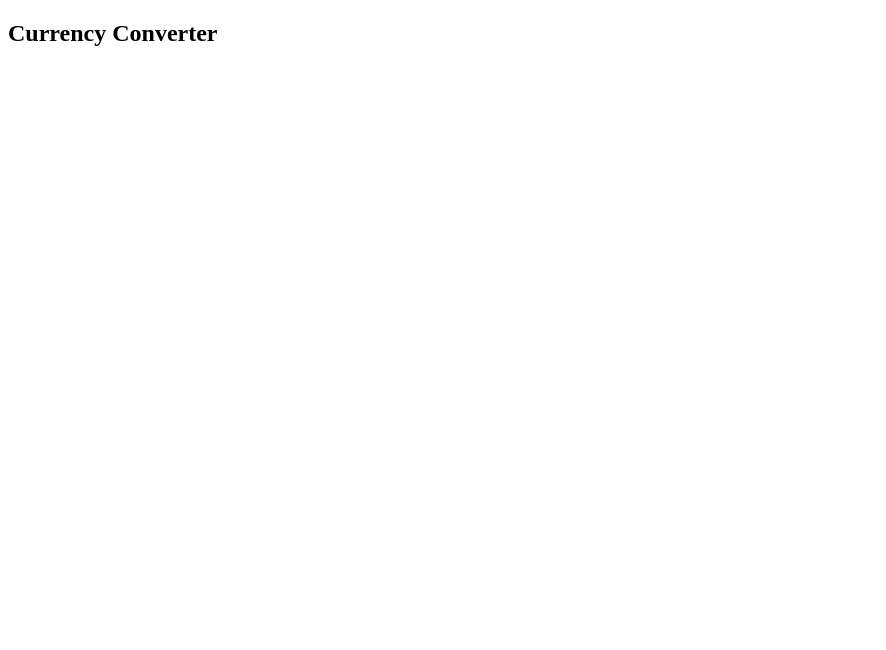
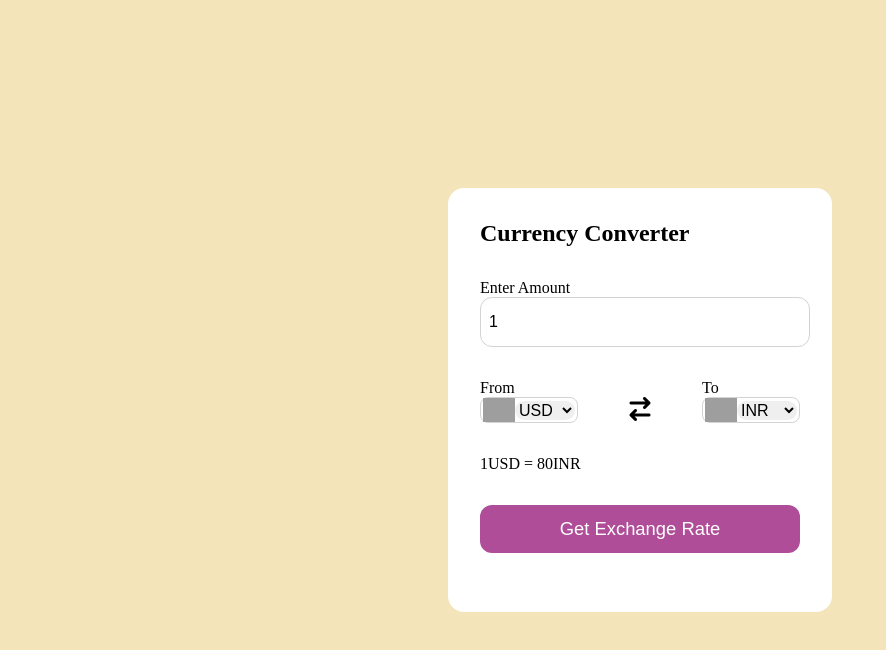
Before and after one commit to hossaintaufiq/Currency_Converter, a plain HTML site: page index.html in a window 1280 px wide. Shown: the whole page, without its empty margins (0-886 px from the left). Drawn offline with Linux system fonts and the light colour scheme; no server answers; grey boxes are pictures that could not be loaded.

Commit message:
apin is not working

```diff
--- /dev/null
+++ b/app.js
@@ -0,0 +1,59 @@
+const BASE_URL =
+  "https://cdn.jsdelivr.net/gh/fawazahmed0/currency-api@1/latest/currencies";
+
+const dropdowns = document.querySelectorAll(".dropdown select");
+const btn = document.querySelector("form button");
+const fromCurr = document.querySelector(".from select");
+const toCurr = document.querySelector(".to select");
+const msg = document.querySelector(".msg");
+
+for (let select of dropdowns) {
+  for (currCode in countryList) {
+    let newOption = document.createElement("option");
+    newOption.innerText = currCode;
+    newOption.value = currCode;
+    if (select.name === "from" && currCode === "USD") {
+      newOption.selected = "selected";
+    } else if (select.name === "to" && currCode === "INR") {
+      newOption.selected = "selected";
+    }
+    select.append(newOption);
+  }
+
+  select.addEventListener("change", (evt) => {
+    updateFlag(evt.target);
+  });
+}
+
+const updateExchangeRate = async () => {
+  let amount = document.querySelector(".amount input");
+  let amtVal = amount.value;
+  if (amtVal === "" || amtVal < 1) {
+    amtVal = 1;
+    amount.value = "1";
+  }
+  const URL = `${BASE_URL}/${fromCurr.value.toLowerCase()}/${toCurr.value.toLowerCase()}.json`;
+  let response = await fetch(URL);
+  let data = await response.json();
+  let rate = data[toCurr.value.toLowerCase()];
+
+  let finalAmount = amtVal * rate;
+  msg.innerText = `${amtVal} ${fromCurr.value} = ${finalAmount} ${toCurr.value}`;
+};
+
+const updateFlag = (element) => {
+  let currCode = element.value;
+  let countryCode = countryList[currCode];
+  let newSrc = `https://flagsapi.com/${countryCode}/flat/64.png`;
+  let img = element.parentElement.querySelector("img");
+  img.src = newSrc;
+};
+
+btn.addEventListener("click", (evt) => {
+  evt.preventDefault();
+  updateExchangeRate();
+});
+
+window.addEventListener("load", () => {
+  updateExchangeRate();
+});
--- /dev/null
+++ b/codes.js
@@ -0,0 +1,161 @@
+const countryList = {
+  AED: "AE",
+  AFN: "AF",
+  XCD: "AG",
+  ALL: "AL",
+  AMD: "AM",
+  ANG: "AN",
+  AOA: "AO",
+  AQD: "AQ",
+  ARS: "AR",
+  AUD: "AU",
+  AZN: "AZ",
+  BAM: "BA",
+  BBD: "BB",
+  BDT: "BD",
+  XOF: "BE",
+  BGN: "BG",
+  BHD: "BH",
+  BIF: "BI",
+  BMD: "BM",
+  BND: "BN",
+  BOB: "BO",
+  BRL: "BR",
+  BSD: "BS",
+  NOK: "BV",
+  BWP: "BW",
+  BYR: "BY",
+  BZD: "BZ",
+  CAD: "CA",
+  CDF: "CD",
+  XAF: "CF",
+  CHF: "CH",
+  CLP: "CL",
+  CNY: "CN",
+  COP: "CO",
+  CRC: "CR",
+  CUP: "CU",
+  CVE: "CV",
+  CYP: "CY",
+  CZK: "CZ",
+  DJF: "DJ",
+  DKK: "DK",
+  DOP: "DO",
+  DZD: "DZ",
+  ECS: "EC",
+  EEK: "EE",
+  EGP: "EG",
+  ETB: "ET",
+  EUR: "FR",
+  FJD: "FJ",
+  FKP: "FK",
+  GBP: "GB",
+  GEL: "GE",
+  GGP: "GG",
+  GHS: "GH",
+  GIP: "GI",
+  GMD: "GM",
+  GNF: "GN",
+  GTQ: "GT",
+  GYD: "GY",
+  HKD: "HK",
+  HNL: "HN",
+  HRK: "HR",
+  HTG: "HT",
+  HUF: "HU",
+  IDR: "ID",
+  ILS: "IL",
+  INR: "IN",
+  IQD: "IQ",
+  IRR: "IR",
+  ISK: "IS",
+  JMD: "JM",
+  JOD: "JO",
+  JPY: "JP",
+  KES: "KE",
+  KGS: "KG",
+  KHR: "KH",
+  KMF: "KM",
+  KPW: "KP",
+  KRW: "KR",
+  KWD: "KW",
+  KYD: "KY",
+  KZT: "KZ",
+  LAK: "LA",
+  LBP: "LB",
+  LKR: "LK",
+  LRD: "LR",
+  LSL: "LS",
+  LTL: "LT",
+  LVL: "LV",
+  LYD: "LY",
+  MAD: "MA",
+  MDL: "MD",
+  MGA: "MG",
+  MKD: "MK",
+  MMK: "MM",
+  MNT: "MN",
+  MOP: "MO",
+  MRO: "MR",
+  MTL: "MT",
+  MUR: "MU",
+  MVR: "MV",
+  MWK: "MW",
+  MXN: "MX",
+  MYR: "MY",
+  MZN: "MZ",
+  NAD: "NA",
+  XPF: "NC",
+  NGN: "NG",
+  NIO: "NI",
+  NPR: "NP",
+  NZD: "NZ",
+  OMR: "OM",
+  PAB: "PA",
+  PEN: "PE",
+  PGK: "PG",
+  PHP: "PH",
+  PKR: "PK",
+  PLN: "PL",
+  PYG: "PY",
+  QAR: "QA",
+  RON: "RO",
+  RSD: "RS",
+  RUB: "RU",
+  RWF: "RW",
+  SAR: "SA",
+  SBD: "SB",
+  SCR: "SC",
+  SDG: "SD",
+  SEK: "SE",
+  SGD: "SG",
+  SKK: "SK",
+  SLL: "SL",
+  SOS: "SO",
+  SRD: "SR",
+  STD: "ST",
+  SVC: "SV",
+  SYP: "SY",
+  SZL: "SZ",
+  THB: "TH",
+  TJS: "TJ",
+  TMT: "TM",
+  TND: "TN",
+  TOP: "TO",
+  TRY: "TR",
+  TTD: "TT",
+  TWD: "TW",
+  TZS: "TZ",
+  UAH: "UA",
+  UGX: "UG",
+  USD: "US",
+  UYU: "UY",
+  UZS: "UZ",
+  VEF: "VE",
+  VND: "VN",
+  VUV: "VU",
+  YER: "YE",
+  ZAR: "ZA",
+  ZMK: "ZM",
+  ZWD: "ZW",
+};
--- a/index.html
+++ b/index.html
@@ -1,13 +1,48 @@
 <!DOCTYPE html>
 <html lang="en">
-<head>
-    <meta charset="UTF-8">
-    <meta name="viewport" content="width=device-width, initial-scale=1.0">
+  <head>
+    <meta charset="UTF-8" />
+    <meta name="viewport" content="width=device-width, initial-scale=1.0" />
     <title>Currency Converter</title>
-</head>
-<body>
+    <link href="style.css" rel="stylesheet" />
+    <link
+      rel="stylesheet"
+      href="https://cdnjs.cloudflare.com/ajax/libs/font-awesome/6.5.1/css/all.min.css"
+      integrity="sha512-DTOQO9RWCH3ppGqcWaEA1BIZOC6xxalwEsw9c2QQeAIftl+Vegovlnee1c9QX4TctnWMn13TZye+giMm8e2LwA=="
+      crossorigin="anonymous"
+      referrerpolicy="no-referrer"
+    />
+  </head>
+  <body>
     <div class="container">
-        <h2>Currency Converter</h2>
+      <h2>Currency Converter</h2>
+      <form>
+        <div class="amount">
+          <p>Enter Amount</p>
+          <input value="1" type="text" />
+        </div>
+        <div class="dropdown">
+          <div class="from">
+            <p>From</p>
+            <div class="select-container">
+              <img src="https://flagsapi.com/US/flat/64.png" />
+              <select name="from"></select>
+            </div>
+          </div>
+          <i class="fa-solid fa-arrow-right-arrow-left"></i>
+          <div class="to">
+            <p>To</p>
+            <div class="select-container">
+              <img src="https://flagsapi.com/IN/flat/64.png" />
+              <select name="to"></select>
+            </div>
+          </div>
+        </div>
+        <div class="msg">1USD = 80INR</div>
+        <button>Get Exchange Rate</button>
+      </form>
     </div>
-</body>
+    <script src="codes.js"></script>
+    <script src="app.js"></script>
+  </body>
 </html>
--- /dev/null
+++ b/style.css
@@ -0,0 +1,82 @@
+* {
+    margin: 0;
+    padding: 0;
+  }
+
+  body {
+    display: flex;
+    justify-content: center;
+    align-items: center;
+    min-height: 100vh;
+    background-color: #f4e4ba;
+  }
+
+  .container {
+    background-color: #fff;
+    padding: 2rem;
+    border-radius: 1rem;
+    min-height: 45vh;
+    width: 40vh;
+  }
+
+  form {
+    margin: 2rem 0 1rem 0;
+  }
+
+  form select,
+  button,
+  input {
+    width: 100%;
+    border: none;
+    outline: none;
+    border-radius: 0.75rem;
+  }
+
+  form input {
+    border: 1px solid lightgray;
+    font-size: 1rem;
+    height: 3rem;
+    padding-left: 0.5rem;
+  }
+
+  .dropdown {
+    display: flex;
+    justify-content: space-between;
+    align-items: center;
+    margin-top: 2rem;
+  }
+
+  .dropdown i {
+    font-size: 1.5rem;
+    margin-top: 1rem;
+  }
+
+  .select-container img {
+    max-width: 2rem;
+  }
+
+  .select-container {
+    display: flex;
+    justify-content: center;
+    align-items: center;
+    width: 6rem;
+    border-radius: 0.5rem;
+    border: 1px solid lightgray;
+  }
+
+  .select-container select {
+    font-size: 1rem;
+    width: auto;
+  }
+
+  .msg {
+    margin: 2rem 0 2rem 0;
+  }
+
+  form button {
+    height: 3rem;
+    background-color: #af4d98;
+    color: #fff;
+    font-size: 1.15rem;
+    cursor: pointer;
+  }
```
